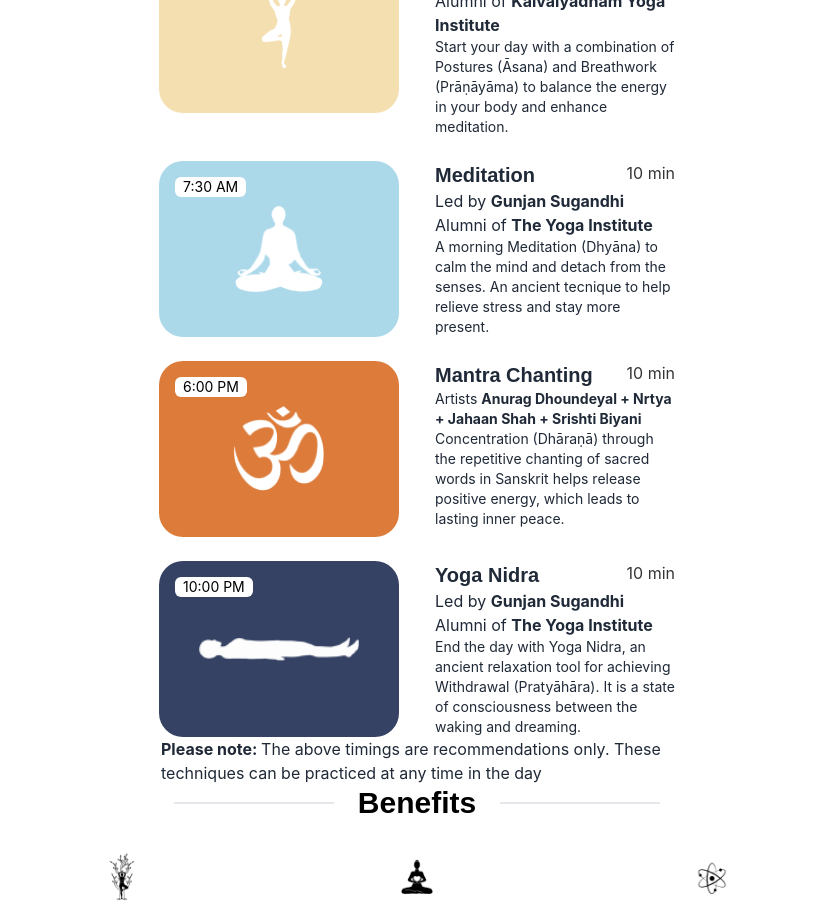
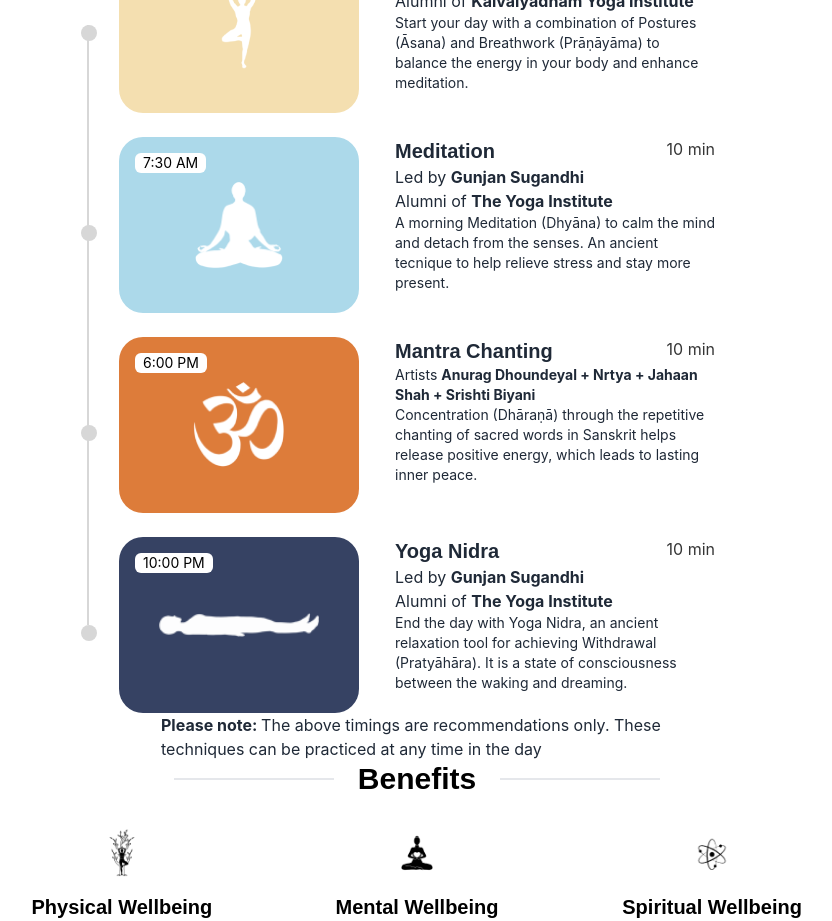
Before and after one commit to gat786/ours.interview, a Next.js app in the folder sample-app/: page / in a window 1280 px wide. Shown: the part 1520-2441 px from the top of the page, without its empty margins (223-1055 px from the left). Built offline with nearby package versions, Linux system fonts and the light colour scheme; what tailwindcss-logical would draw is missing.

Commit message:
created side dots

```diff
--- a/sample-app/components/components.module.css
+++ b/sample-app/components/components.module.css
@@ -1,9 +1,9 @@
-@media screen and (min-width: 768px) {
+.sadhanaCardText {
+  width: 20rem;
+}
+
+@media screen and (max-width: 768px) {
   .sadhanaCardText {
-    width: 20rem;
+    width: 15rem;
   }
 }
-
-.sadhanaCardText{
-    width: 15rem;
-}
--- a/sample-app/styles/Home.module.css
+++ b/sample-app/styles/Home.module.css
@@ -30,13 +30,43 @@
   position: relative;
 }
 
-.sideDots:c:not(:first)::before {
+.sideDots > div::after {
+  position: absolute;
+  top: 50%;
+  left: -2.4rem;
+  content: '';
+  border-radius: 50%;
+  height: 1rem;
+  width: 1rem;
+  background-color: rgba(215, 215, 215, 1);
+}
+
+.sideDots > div:not(:first-child, :last-child)::before {
   position: absolute;
   content: "";
-  left: -10px;
+  left: -2rem;
   top: 0px;
-  height: 112%;
+  height: 115%;
   width: 2px;
-  border-color: red;
-  border: 1px solid;
+  background-color: rgba(215, 215, 215, 1);
 }
+
+.sideDots > div:first-child::before {
+  position: absolute;
+  content: "";
+  left: -2rem;
+  top: 50%;
+  height: 70%;
+  width: 2px;
+  background-color: rgba(215, 215, 215, 1);
+}
+
+.sideDots > div:last-child::before {
+  position: absolute;
+  content: "";
+  left: -2rem;
+  top: -20%;
+  height: 70%;
+  width: 2px;
+  background-color: rgba(215, 215, 215, 1);
+}
```
